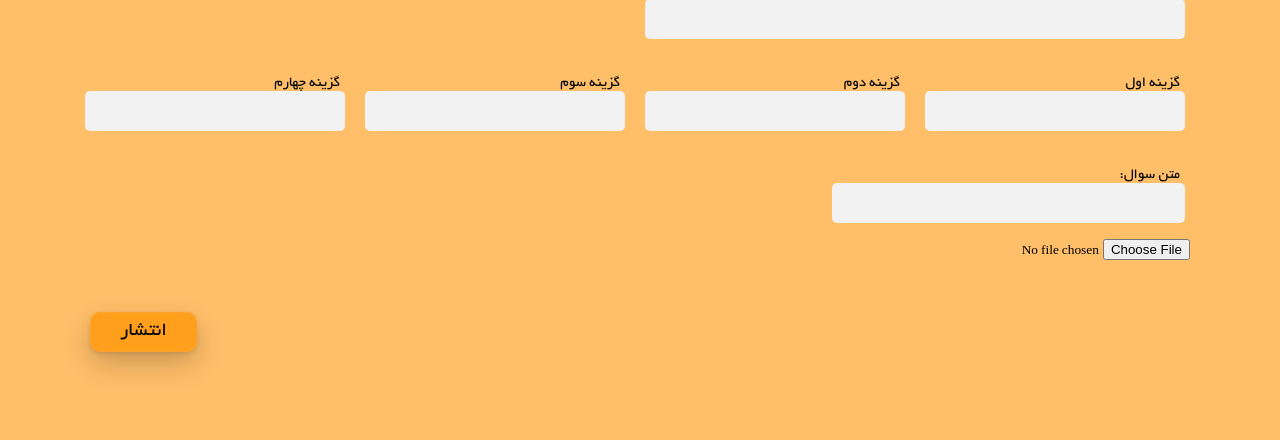
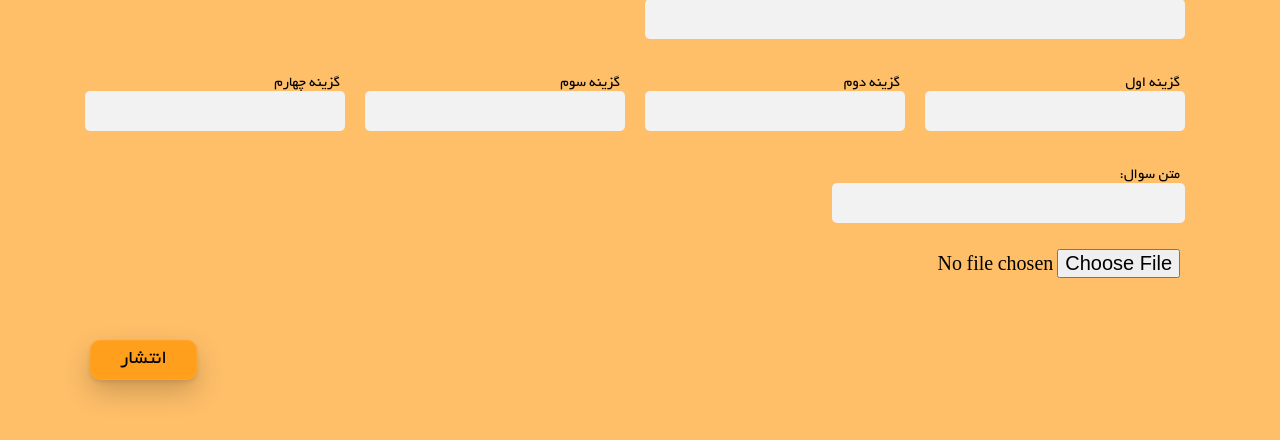
Before and after one commit to abolfazl328/pors-line, a web app: file views/survay_ui.html in a window 1280 px wide. Shown: the part 337-777 px from the top of the page. Run offline with its HTML, style and script files only (its server is not run), Linux system fonts and the light colour scheme; some libraries are stand-ins or nearby versions; some web fonts are replaced.

Commit message:
fix bugs

```diff
--- a/public/css/form_maker.css
+++ b/public/css/form_maker.css
@@ -72,10 +72,10 @@ input[type="text"] {
 	color: #6e6e6e;
 	border-radius: 5px;
 }
-/* input[type="file"] {
+input[type="file"] {
 	font-size: 20px;
 	padding: 10px;
-} */
+}
 .submit-btn {
 	font-size: 20px;
 	margin: 10px 10px;
--- a/views/survay_ui.html
+++ b/views/survay_ui.html
@@ -7,7 +7,7 @@
     <title>home</title>
     <link rel="stylesheet" href="../public/css/form_maker.css" />
     <link rel="stylesheet" href="../public/css/responsive.css" />
-    <link rel="stylesheet" href="../public/css/test.css" />
+
   </head>
   <body>
     <!-- nav bar -->
```
Also changed, not shown: public/css/survay-ui.css (+4 -4 lines).
